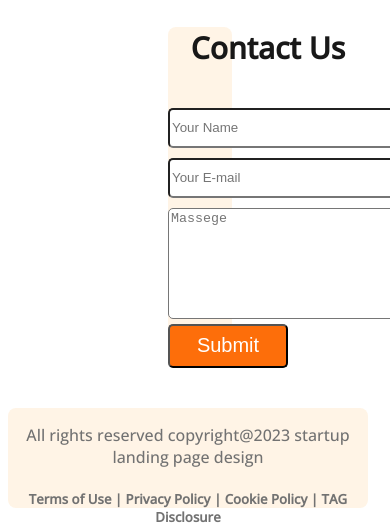
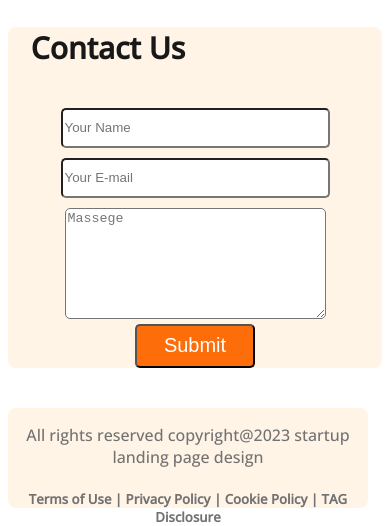
Before and after one commit to tutul111/second-assignment-repo, a plain HTML site: page index.html in a window 390 px wide. Shown: the part 6421-6947 px from the top of the page. Drawn offline with nearby package versions, Linux system fonts and the light colour scheme.

Commit message:
bonus add

```diff
--- a/style.css
+++ b/style.css
@@ -300,6 +300,9 @@ body{
         flex-direction: column;
         align-items: center;
     }
+    .contact{
+        margin: 0px;
+    }
     .massege{
         text-align: center;
         width: 200px;
```
